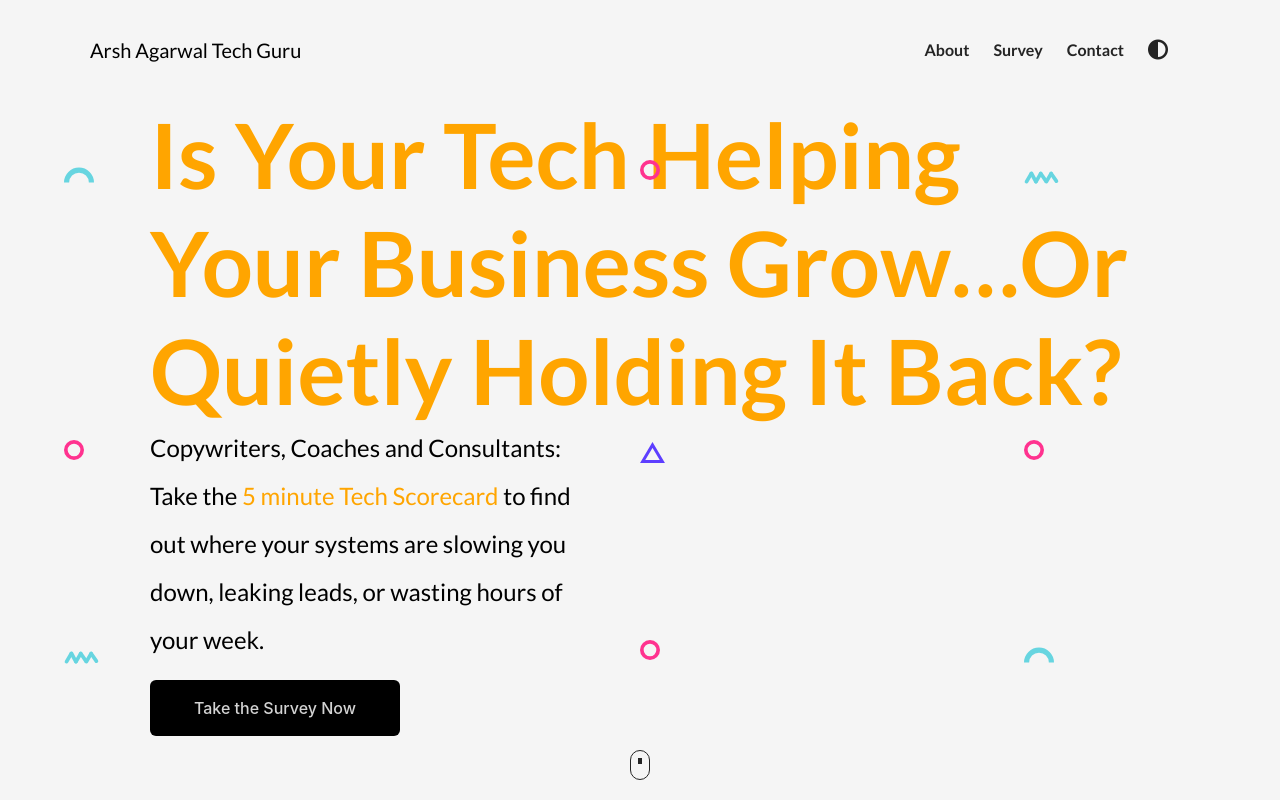
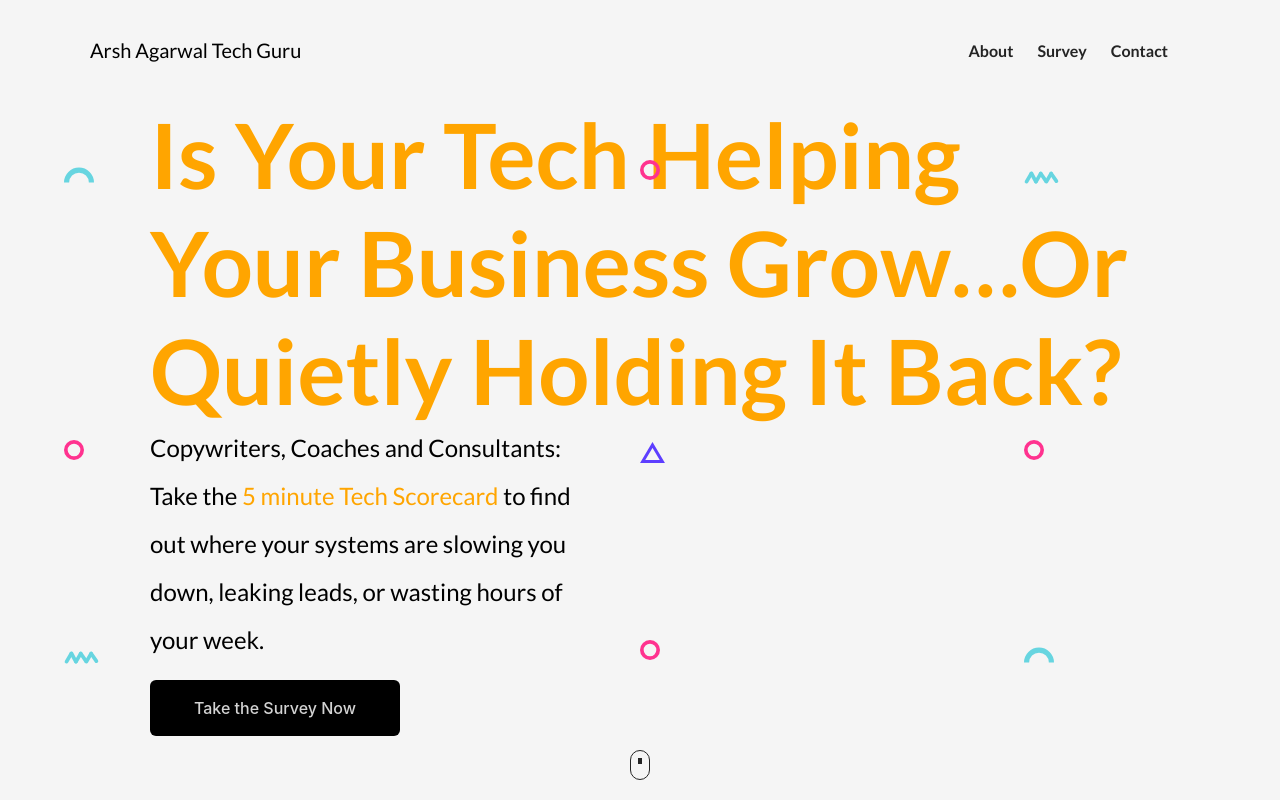
Before and after one commit to arshie26/techgurusurvey, a plain HTML site: page index.html in a window 1280 px wide. Shown: the top 800 px of the page. Drawn offline with nearby package versions, Linux system fonts and the light colour scheme.

Commit message:
Killed theme toggle

```diff
--- a/index.html
+++ b/index.html
@@ -45,13 +45,6 @@
                     link__hover-effect
                     link__hover-effect--black
                     ">Contact</a>
-                </li>
-                <li class="nav__link" onclick="toggleTheme()">
-                    <a class="
-                    nav__link--anchor
-                    link__hover-effect
-                    link__hover-effect--black
-                    "><i class="fas fa-adjust"></i></a>
                 </li>
             </ul>
         </nav>
```
